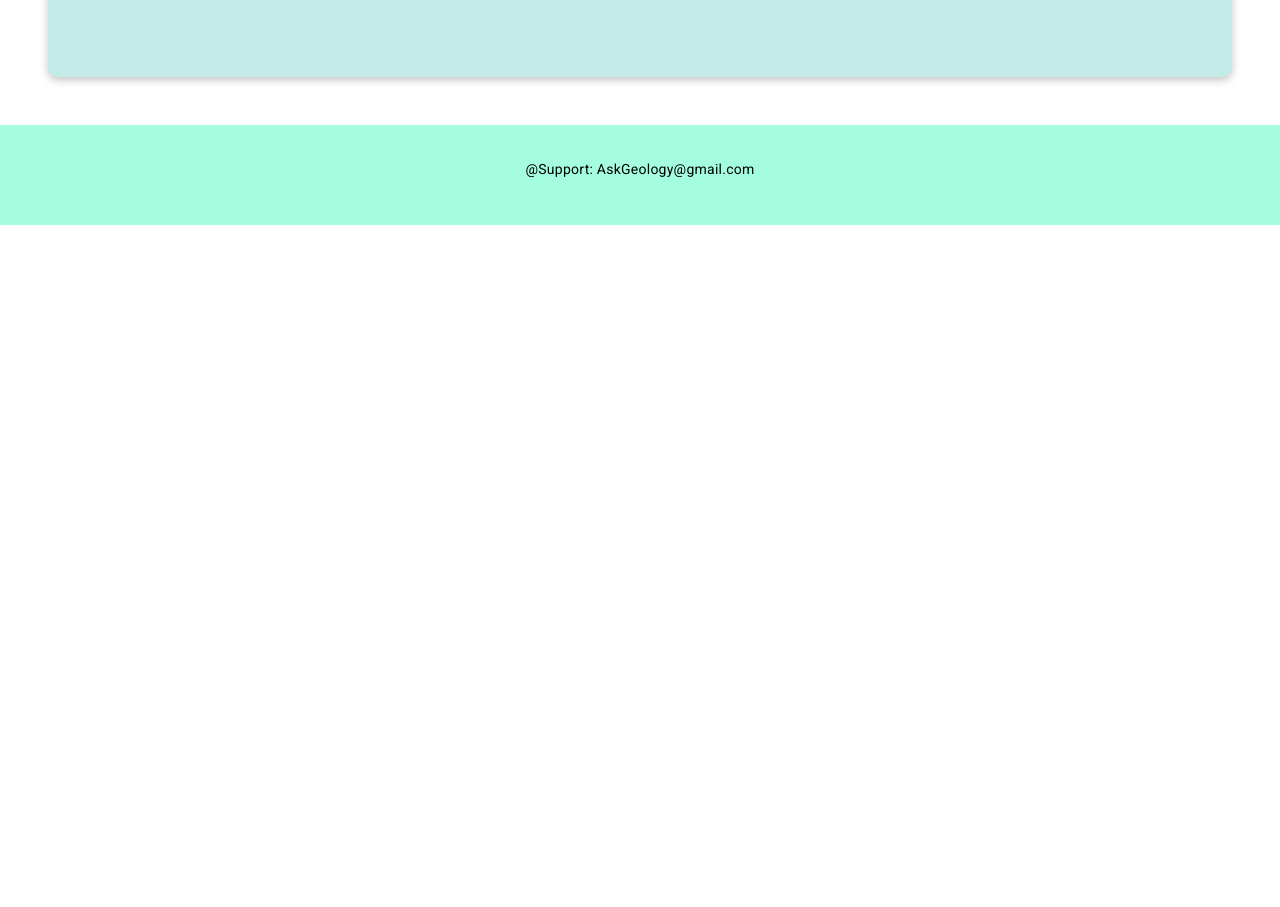
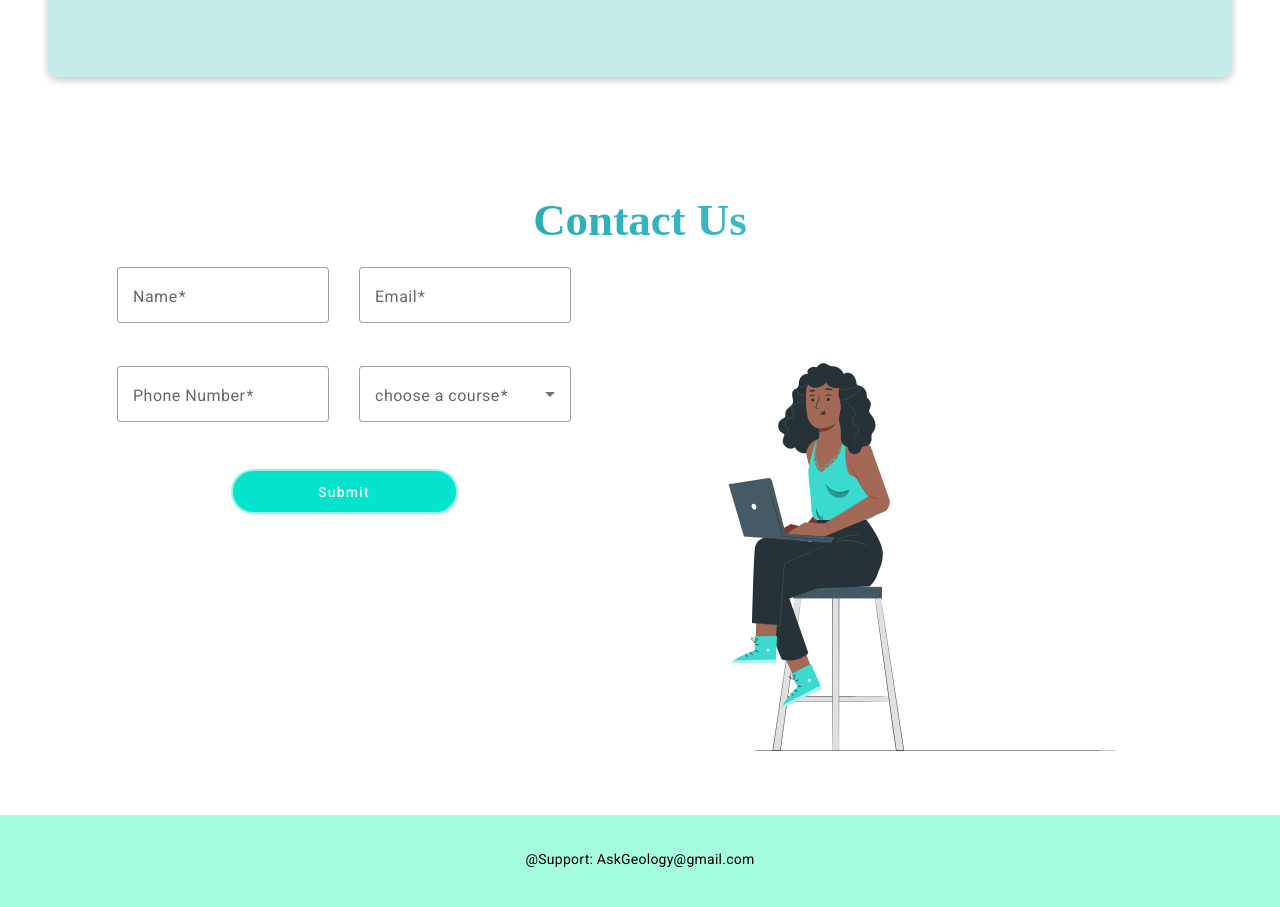
Before and after one commit to sahooniyatee/demoaskgeology, an Angular app: page /home in a window 1280 px wide. Shown: the part 1926-2833 px from the top of the page. Before the commit the page ends 2151 px from the top, so only its background shows below. Built offline with nearby package versions, Linux system fonts and the light colour scheme.

Commit message:
contact us page added

```diff
--- a/src/app/home/home.component.html
+++ b/src/app/home/home.component.html
@@ -21,10 +21,10 @@
   <div class="container3 course">
    <app-cource></app-cource>
   </div>
-  <!-- <div class="container4">
+   <div class="container4">
     <app-contact></app-contact>
   </div>
-  <div class="container5">
+  <!--<div class="container5">
     <app-demo-classes></app-demo-classes>
   </div> -->
 </div>
```
